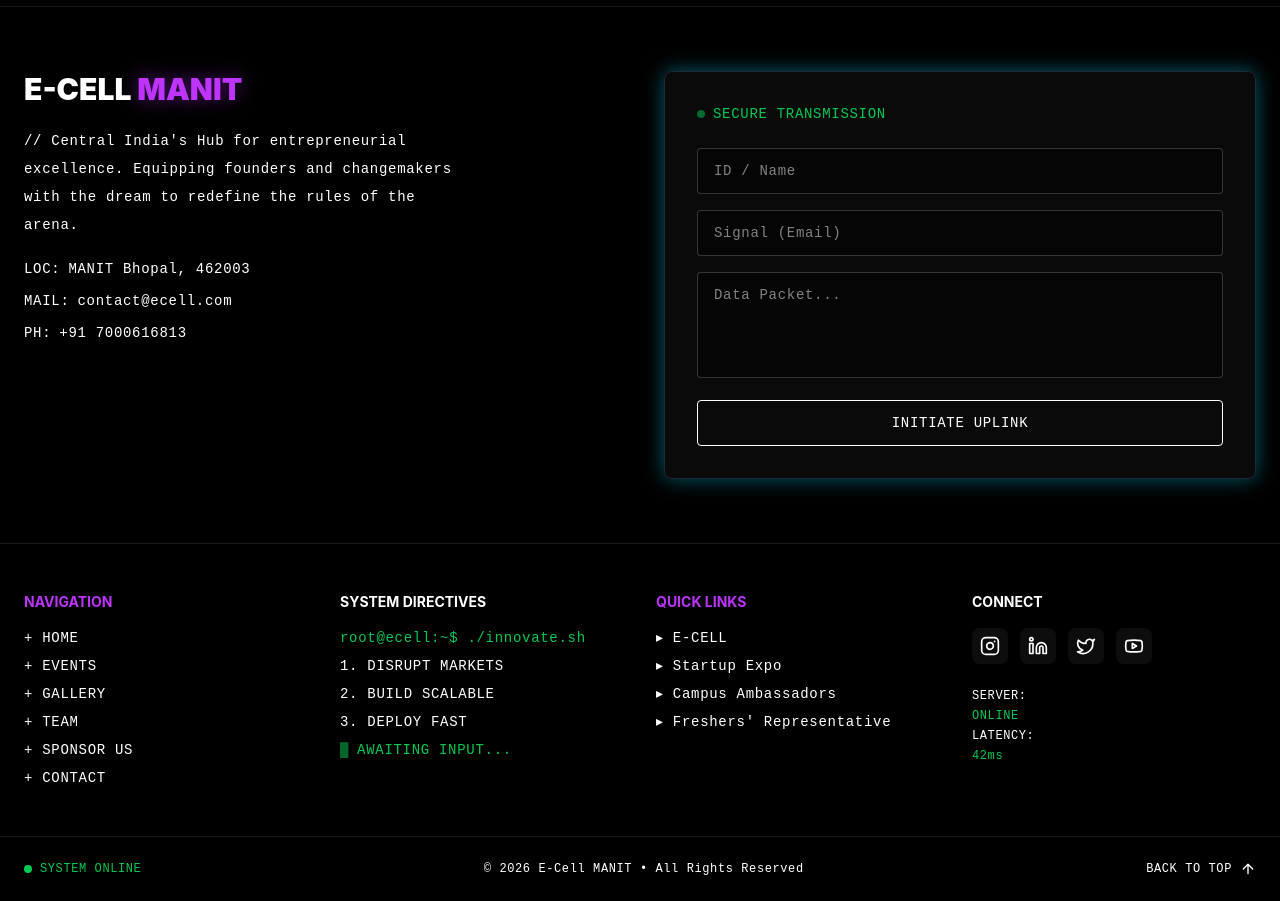
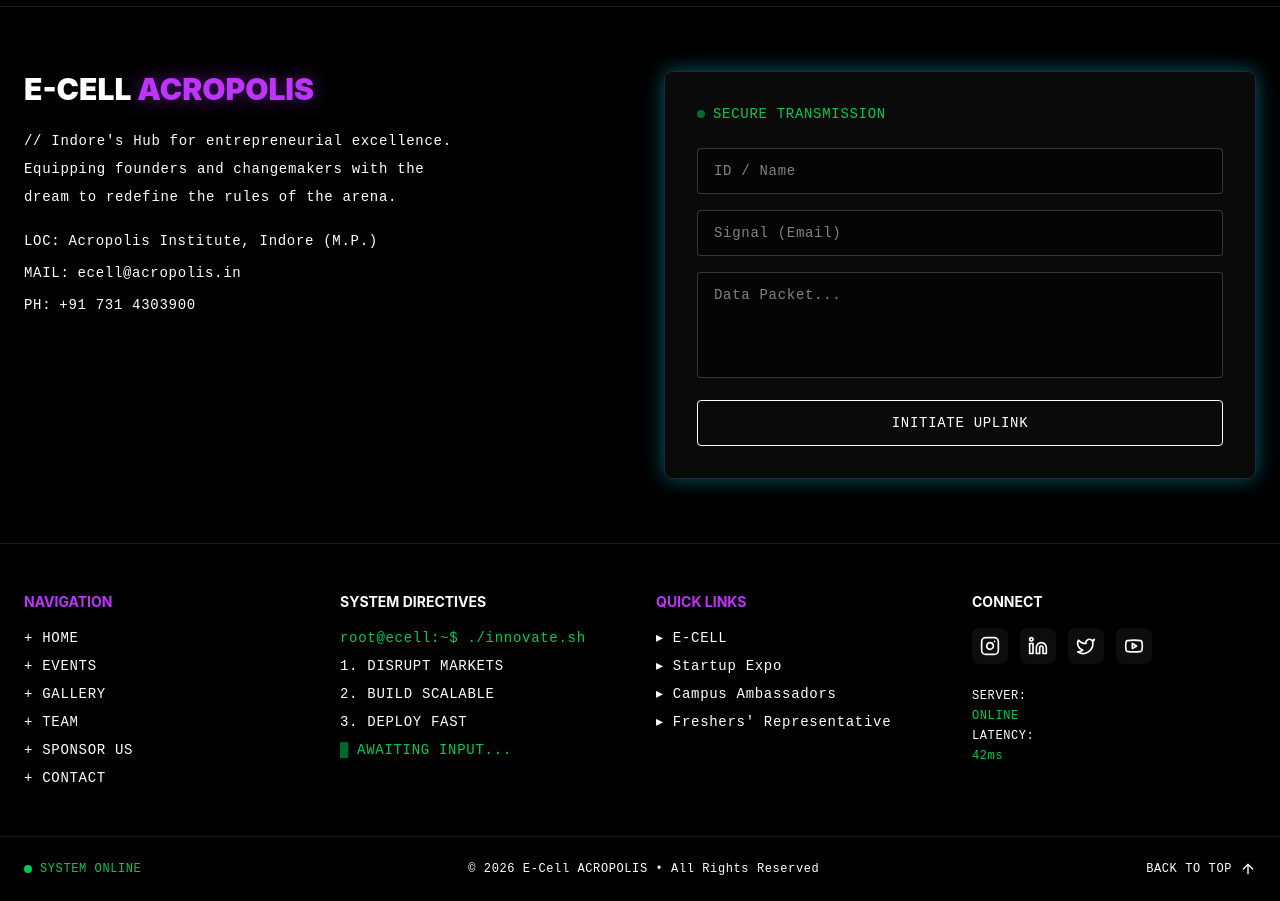
Before and after one commit to Ansh-mick27/AIIHFound_E_summit, a Next.js app: page / in a window 1280 px wide. Shown: the part 6680-7581 px from the top of the page. Built offline with nearby package versions, Linux system fonts and the light colour scheme.

Commit message:
Update footer: Change E-CELL from MANIT to ACROPOLIS Institute

```diff
--- a/src/components/EnhancedFooter.tsx
+++ b/src/components/EnhancedFooter.tsx
@@ -27,26 +27,25 @@ export default function EnhancedFooter() {
                         viewport={{ once: true }}
                     >
                         <h3 className="text-3xl font-black uppercase mb-6">
-                            E-CELL <span className="text-glow-purple">MANIT</span>
+                            E-CELL <span className="text-glow-purple">ACROPOLIS</span>
                         </h3>
                         <div className="font-mono-terminal text-sm text-text-secondary space-y-2 mb-6">
-                            <p className="text-accent-secondary">// Central India's Hub for entrepreneurial</p>
-                            <p className="text-accent-secondary">   excellence. Equipping founders and changemakers</p>
-                            <p className="text-accent-secondary">   with the dream to redefine the rules of the</p>
-                            <p className="text-accent-secondary">   arena.</p>
+                            <p className="text-accent-secondary">// Indore's Hub for entrepreneurial excellence.</p>
+                            <p className="text-accent-secondary">   Equipping founders and changemakers with the</p>
+                            <p className="text-accent-secondary">   dream to redefine the rules of the arena.</p>
                         </div>
                         <div className="space-y-3 font-mono-terminal text-sm">
                             <div>
                                 <span className="text-accent-primary">LOC:</span>
-                                <span className="text-white ml-2">MANIT Bhopal, 462003</span>
+                                <span className="text-white ml-2">Acropolis Institute, Indore (M.P.)</span>
                             </div>
                             <div>
                                 <span className="text-accent-primary">MAIL:</span>
-                                <span className="text-white ml-2">contact@ecell.com</span>
+                                <span className="text-white ml-2">ecell@acropolis.in</span>
                             </div>
                             <div>
                                 <span className="text-accent-primary">PH:</span>
-                                <span className="text-white ml-2">+91 7000616813</span>
+                                <span className="text-white ml-2">+91 731 4303900</span>
                             </div>
                         </div>
                     </motion.div>
@@ -174,7 +173,7 @@ export default function EnhancedFooter() {
                         <span className="text-green-500">SYSTEM ONLINE</span>
                     </div>
                     <p className="text-text-muted text-xs font-mono-terminal text-center">
-                        © 2026 E-Cell MANIT • All Rights Reserved
+                        © 2026 E-Cell ACROPOLIS • All Rights Reserved
                     </p>
                     <button
                         onClick={() => window.scrollTo({ top: 0, behavior: 'smooth' })}
```
